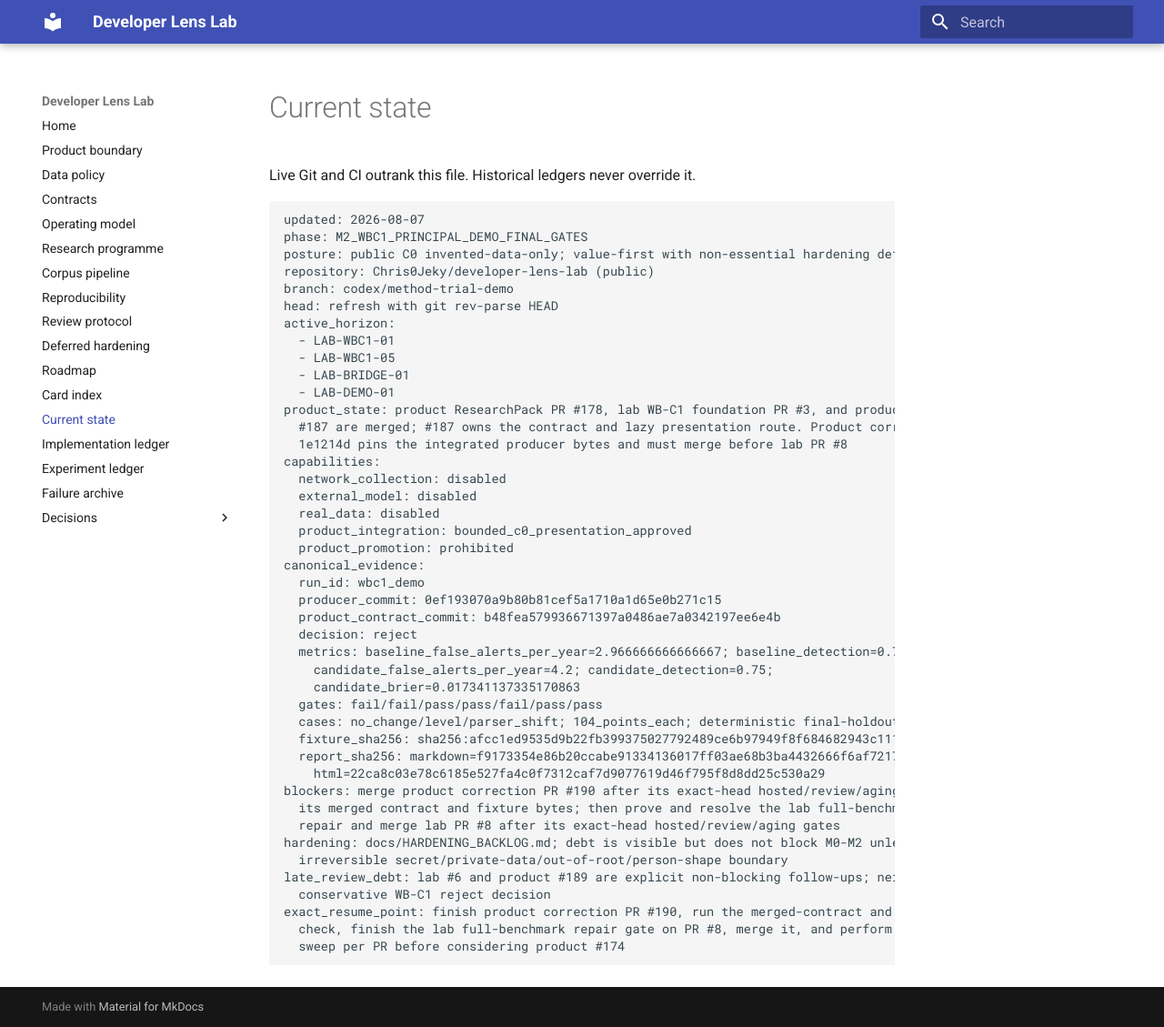
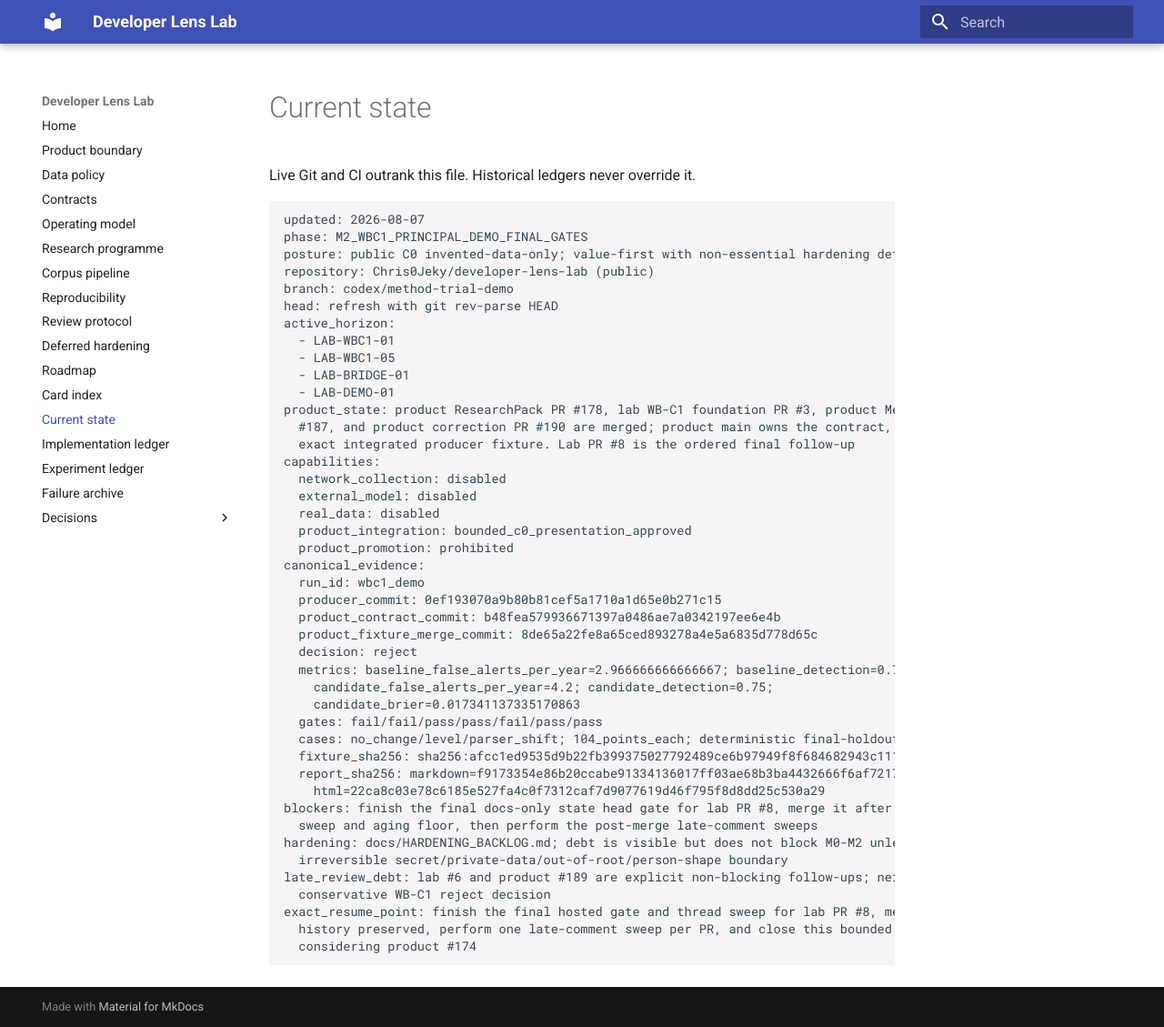
Before and after one commit to Chris0Jeky/developer-lens-lab, an MkDocs documentation site: the page built from docs/CURRENT_STATE.md, in a window 1280 px wide and 1129 px high. Shown: the whole window at 91% size. Built offline with MkDocs 1.6.1 and Material for MkDocs 9.7.7, drawn with Linux system fonts in a browser that asks for light colours.

Commit message:
Record the final product correction merge

````diff
--- a/docs/CURRENT_STATE.md
+++ b/docs/CURRENT_STATE.md
@@ -14,9 +14,9 @@ active_horizon:
   - LAB-WBC1-05
   - LAB-BRIDGE-01
   - LAB-DEMO-01
-product_state: product ResearchPack PR #178, lab WB-C1 foundation PR #3, and product MethodTrial PR
-  #187 are merged; #187 owns the contract and lazy presentation route. Product correction commit
-  1e1214d pins the integrated producer bytes and must merge before lab PR #8
+product_state: product ResearchPack PR #178, lab WB-C1 foundation PR #3, product MethodTrial PR
+  #187, and product correction PR #190 are merged; product main owns the contract, lazy route, and
+  exact integrated producer fixture. Lab PR #8 is the ordered final follow-up
 capabilities:
   network_collection: disabled
   external_model: disabled
@@ -27,6 +27,7 @@ canonical_evidence:
   run_id: wbc1_demo
   producer_commit: 0ef193070a9b80b81cef5a1710a1d65e0b271c15
   product_contract_commit: b48fea579936671397a0486ae7a0342197ee6e4b
+  product_fixture_merge_commit: 8de65a22fe8a65ced893278a4e5a6835d778d65c
   decision: reject
   metrics: baseline_false_alerts_per_year=2.966666666666667; baseline_detection=0.75;
     candidate_false_alerts_per_year=4.2; candidate_detection=0.75;
@@ -36,14 +37,13 @@ canonical_evidence:
   fixture_sha256: sha256:afcc1ed9535d9b22fb399375027792489ce6b97949f8f684682943c11152b5f9
   report_sha256: markdown=f9173354e86b20ccabe91334136017ff03ae68b3ba4432666f6af72172fb11b8;
     html=22ca8c03e78c6185e527fa4c0f7312caf7d9077619d46f795f8d8dd25c530a29
-blockers: merge product correction PR #190 after its exact-head hosted/review/aging gates; verify
-  its merged contract and fixture bytes; then prove and resolve the lab full-benchmark preservation
-  repair and merge lab PR #8 after its exact-head hosted/review/aging gates
+blockers: finish the final docs-only state head gate for lab PR #8, merge it after its review/thread
+  sweep and aging floor, then perform the post-merge late-comment sweeps
 hardening: docs/HARDENING_BACKLOG.md; debt is visible but does not block M0-M2 unless it crosses an
   irreversible secret/private-data/out-of-root/person-shape boundary
 late_review_debt: lab #6 and product #189 are explicit non-blocking follow-ups; neither changes the
   conservative WB-C1 reject decision
-exact_resume_point: finish product correction PR #190, run the merged-contract and fixture byte
-  check, finish the lab full-benchmark repair gate on PR #8, merge it, and perform one late-comment
-  sweep per PR before considering product #174
+exact_resume_point: finish the final hosted gate and thread sweep for lab PR #8, merge it with
+  history preserved, perform one late-comment sweep per PR, and close this bounded programme before
+  considering product #174
 ```
````
Also changed, not shown: docs/IMPLEMENTATION_LEDGER.md (+14 -0 lines).
